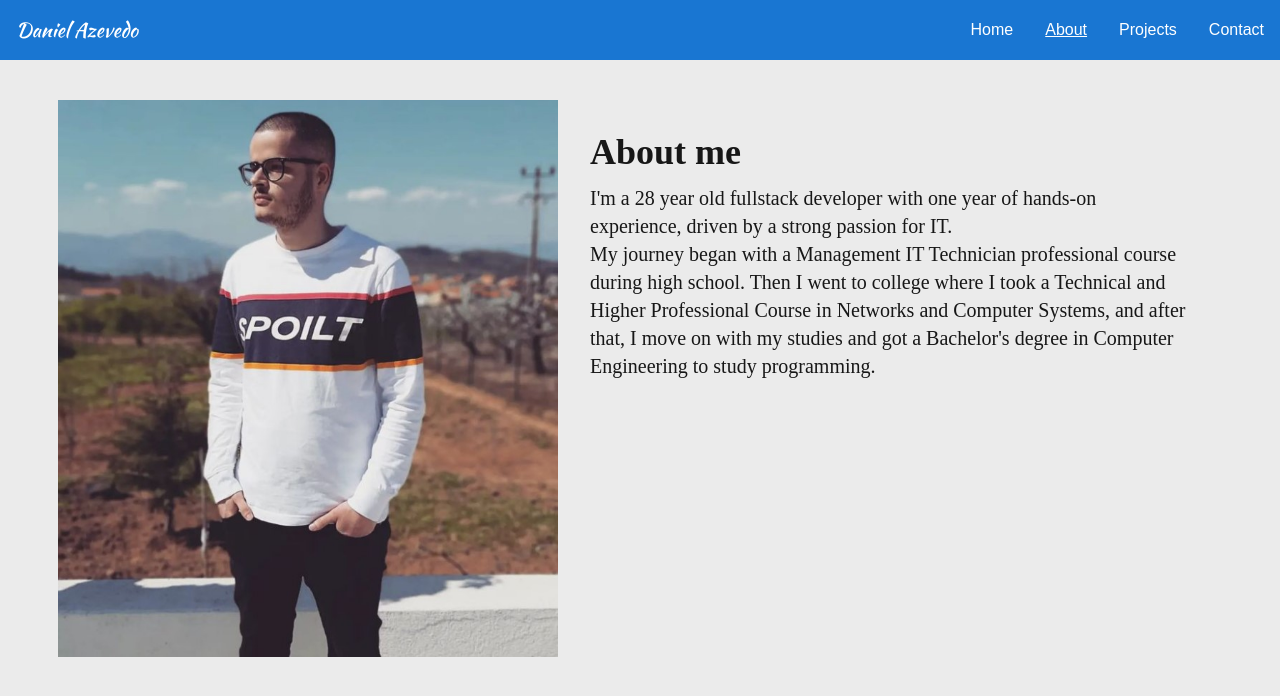
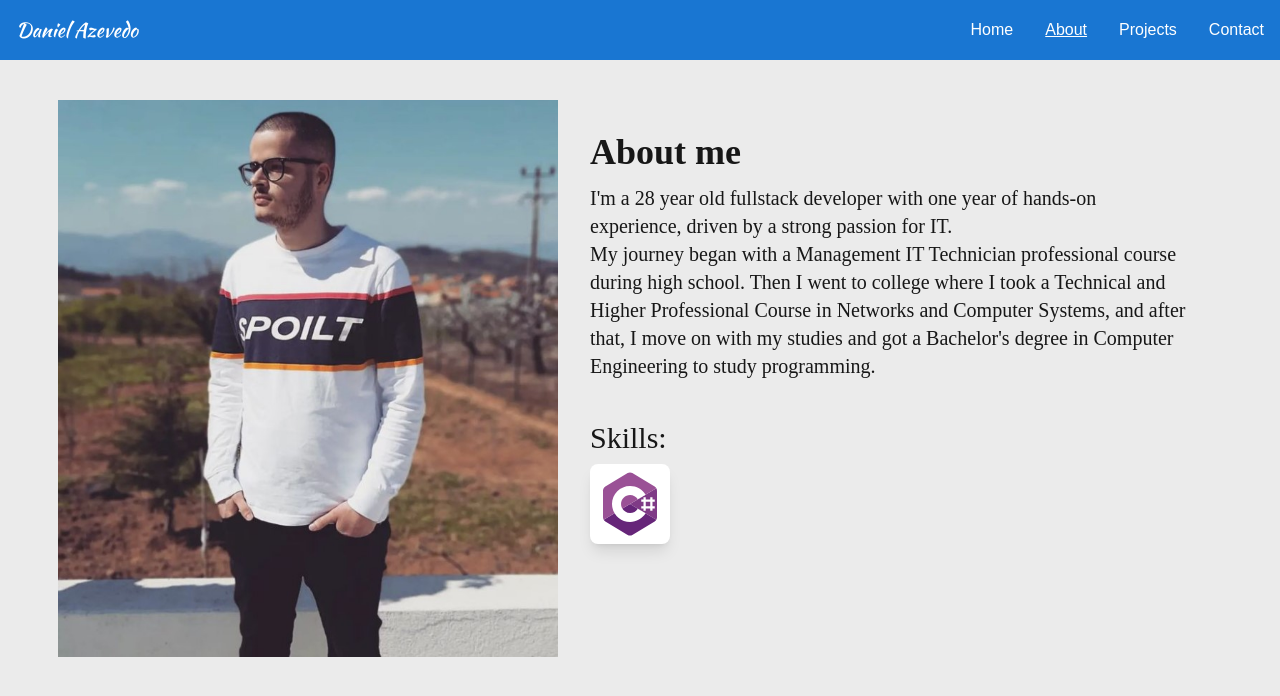
Before and after one commit to daniazevedo43/my-portfolio-website, a Next.js app: page /about in a window 1280 px wide. Shown: the top 696 px of the page. Built offline with nearby package versions, Linux system fonts and the light colour scheme.

Commit message:
Skills section

```diff
--- a/src/app/about/page.tsx
+++ b/src/app/about/page.tsx
@@ -35,6 +35,22 @@ export default function About() {
               Computer Engineering to study programming.
             </p>
           </div>
+          <div className='mt-10'>
+            <div>
+              <p className='text-3xl font-ubuntu'>Skills:</p>
+            </div>
+            <div className='mt-2 w-20 h-20 bg-[#FFFFFF] rounded-lg shadow-lg flex items-center justify-center'>
+              <svg className='w-18 h-18' viewBox="0 0 32 32" fill="none" xmlns="http://www.w3.org/2000/svg">
+                <g>
+                  <path d="M27.6947 22.9999C27.883 22.6617 28 22.2807 28 21.9385V10.0613C28 9.71913 27.8831 9.33818 27.6947 9L16 16L27.6947 22.9999Z" fill="#7F3A86"></path>
+                  <path d="M17.0395 29.7433L26.9611 23.8047C27.2469 23.6336 27.5067 23.3382 27.695 23L16.0003 16L4.30566 23C4.49398 23.3382 4.75382 23.6337 5.03955 23.8047L14.9611 29.7433C15.5326 30.0855 16.468 30.0855 17.0395 29.7433Z" fill="#662579"></path>
+                  <path d="M27.6947 8.99996C27.5064 8.6617 27.2465 8.36629 26.9608 8.19521L17.0392 2.25662C16.4677 1.91446 15.5323 1.91446 14.9608 2.25662L5.03922 8.19521C4.46761 8.53729 4 9.37709 4 10.0613V21.9386C4 22.2807 4.11694 22.6618 4.30533 23L16 16L27.6947 8.99996Z" fill="#9A5196"></path>
+                  <path d="M16.0385 24C11.6061 24 8 20.4112 8 16C8 11.5888 11.6061 8 16.0385 8C18.8458 8 21.4674 9.47569 22.919 11.8618L19.4765 13.9265C18.7492 12.736 17.4399 12 16.0385 12C13.8222 12 12.0193 13.7944 12.0193 16C12.0193 18.2056 13.8222 20 16.0385 20C17.4362 20 18.7421 19.2681 19.4707 18.0832L22.9205 20.1359C21.4692 22.5234 18.8467 24 16.0385 24Z" fill="white"></path>
+                  <path fillRule="evenodd" clipRule="evenodd" d="M25.0001 13V13.9974H22.9999V13H22.0001V13.9974H21V15H22.0001V16.9948H21V18H22.0001V19H22.9999L23 18H25.0001V19H25.9999V18H27V17H25.9999V15H27V13.9974H25.9999V13H25.0001ZM25.0001 17V15H22.9999V16.9948L25.0001 17Z" fill="white"></path>
+                </g>
+              </svg>
+            </div>
+          </div>
         </div>
       </div>
     </div>
```
